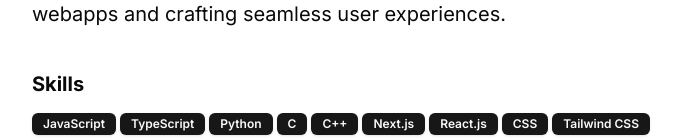
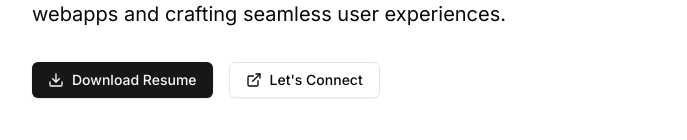
Before and after one commit to suryxnshsingh/porfolio, a Next.js app: page / in a window 1280 px wide. Shown: the part 182-322 px from the top of the page, without its empty margins (296-983 px from the left). Built offline with nearby package versions, Linux system fonts and the light colour scheme.

Commit message:
feat : CTA

```diff
--- a/src/app/page.tsx
+++ b/src/app/page.tsx
@@ -5,7 +5,9 @@
 import { ResumeCard } from "@/components/resume-card";
 import { Avatar, AvatarFallback, AvatarImage } from "@/components/ui/avatar";
 import { Badge } from "@/components/ui/badge";
+import { Button } from "@/components/ui/button";
 import { DATA } from "@/data/resume";
+import { Download, ExternalLink } from "lucide-react";
 import Link from "next/link";
 import Markdown from "react-markdown";
 
@@ -29,16 +31,32 @@
               text={DATA.description}
             />
           </div>
+          <BlurFade delay={BLUR_FADE_DELAY * 3}>
+            <div className="flex flex-col sm:flex-row gap-4">
+              <Button asChild className="flex items-center gap-2">
+                <a href="/resume.pdf" download>
+                  <Download className="size-4" />
+                  Download Resume
+                </a>
+              </Button>
+              <Button variant="outline" asChild className="flex items-center gap-2">
+                <Link href={DATA.contact.social.LinkedIn.url} target="_blank">
+                  <ExternalLink className="size-4" />
+                  Let's Connect
+                </Link>
+              </Button>
+            </div>
+          </BlurFade>
         </div>
       </section>
       <section id="skills">
         <div className="flex min-h-0 flex-col gap-y-3">
-          <BlurFade delay={BLUR_FADE_DELAY * 5}>
+          <BlurFade delay={BLUR_FADE_DELAY * 6}>
             <h2 className="text-xl font-bold">Skills</h2>
           </BlurFade>
           <div className="flex flex-wrap gap-1">
             {DATA.skills.map((skill, id) => (
-              <BlurFade key={skill} delay={BLUR_FADE_DELAY * 6 + id * 0.05}>
+              <BlurFade key={skill} delay={BLUR_FADE_DELAY * 7 + id * 0.05}>
                 <Badge key={skill}>{skill}</Badge>
               </BlurFade>
             ))}
@@ -47,13 +65,13 @@
       </section>
       <section id="work">
         <div className="flex min-h-0 flex-col gap-y-3">
-          <BlurFade delay={BLUR_FADE_DELAY * 7}>
+          <BlurFade delay={BLUR_FADE_DELAY * 8}>
             <h2 className="text-xl font-bold">Work Experience</h2>
           </BlurFade>
           {DATA.work.map((work, id) => (
             <BlurFade
               key={work.company}
-              delay={BLUR_FADE_DELAY * 8 + id * 0.05}
+              delay={BLUR_FADE_DELAY * 9 + id * 0.05}
             >
               <ResumeCard
                 key={work.company}
@@ -72,14 +90,14 @@
       </section>
       <section id="projects">
         <div className="flex min-h-0 flex-col gap-y-3">
-          <BlurFade delay={BLUR_FADE_DELAY * 9}>
+          <BlurFade delay={BLUR_FADE_DELAY * 10}>
             <h2 className="text-xl font-bold">Projects</h2>
           </BlurFade>
           <div className="grid grid-cols-1 gap-3 sm:grid-cols-2 max-w-[800px] mx-auto">
             {DATA.projects.map((project, id) => (
               <BlurFade
                 key={project.title}
-                delay={BLUR_FADE_DELAY * 10 + id * 0.05}
+                delay={BLUR_FADE_DELAY * 11 + id * 0.05}
               >
                 <ProjectCard
                   href={project.href}
```
Also changed, not shown: 1 other file (tests, documents, lock files or other folders).
